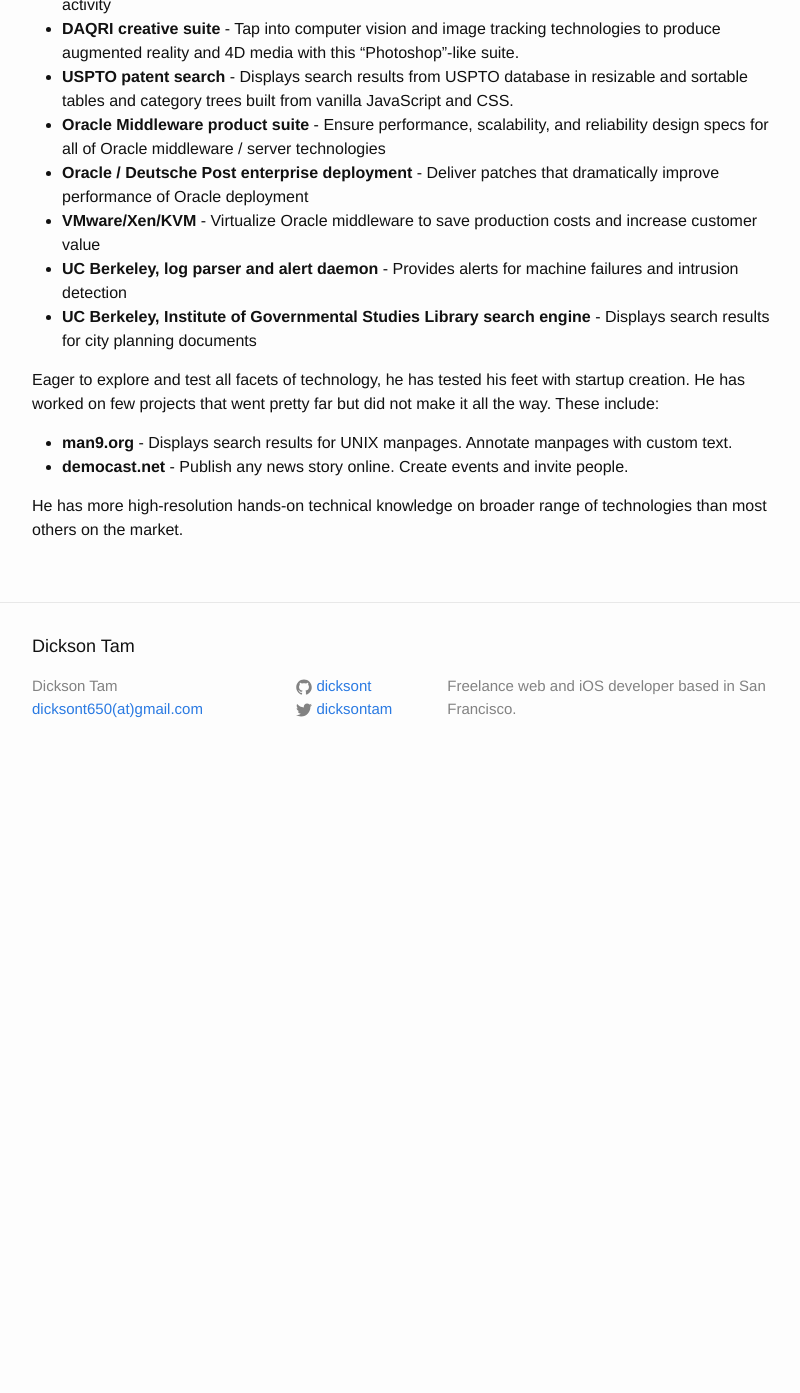
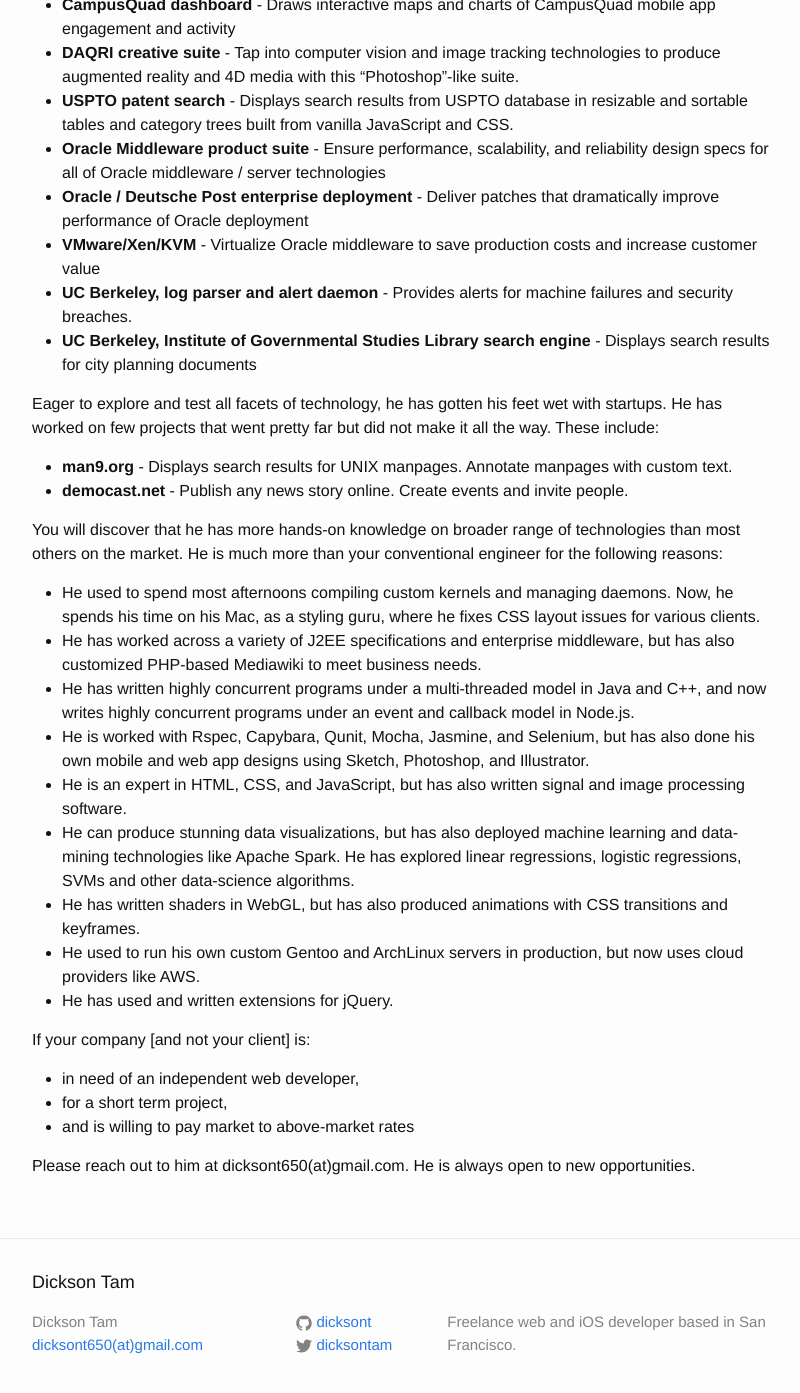
Before and after one commit to dicksont/dicksont.github.io, a Jekyll site: the page built from about.md, in a window 1280 px wide and 1400 px high, scrolled down 417 px. Shown: the top 1393 px of the window, without its empty margins (238-1038 px from the left). Built offline with Jekyll 4.4.1, drawn with Linux system fonts in a browser that asks for light colours; before the commit the page ends 1197 px from its top, so only the background shows below that; some of the changed text lies outside the part shown.

Commit message:
Updated About page.

```diff
--- a/about.md
+++ b/about.md
@@ -4,7 +4,7 @@ title: About
 permalink: /about/
 ---
 
-Dickson is an independent web developer based out of [San Francisco](https://www.google.com/maps/place/San+Francisco,+CA/@37.7577,-122.4376,12z/data=!3m1!4b1!4m2!3m1!1s0x80859a6d00690021:0x4a501367f076adff). With over 10 years experience in the industry, he has been involved more projects, worked with more organizations, touched more technologies and delivered more results than many other.
+Dickson is an independent web developer based out of San Francisco. He is a Bay Area native, who graduated with an Electrical Engineering and Computer Science degree from UC Berkeley. With over 10 years experience in the industry, he has been involved more projects, worked with more organizations, touched more technologies and delivered more results than other engineers.
 
 Select projects that he has worked on include:
 
@@ -12,19 +12,37 @@ Select projects that he has worked on include:
 - **[sflobby.org](http://sflobby.org/)** - Visualizes lobby activity within the San Francisco municipal government
 - **[unbase.net](http://unbase.net/)** - Hash and unhash strings with a variety of cryptographic algorithms
 - **Livescribe web player** - Renders Livescribe media and audio embedded within LiveScribe PDF via web APIs
-- **CampusQuad dashboard** - Draws maps and charts of CampusQuad mobile app engagement and activity
+- **CampusQuad dashboard** - Draws interactive maps and charts of CampusQuad mobile app engagement and activity
 - **DAQRI creative suite** - Tap into computer vision and image tracking technologies to produce augmented reality and 4D media with this "Photoshop"-like suite.
 - **USPTO patent search** - Displays search results from USPTO database in resizable and sortable tables and category trees built from vanilla JavaScript and CSS.
 - **Oracle Middleware product suite** - Ensure performance, scalability, and reliability design specs for all of Oracle middleware / server technologies
 - **Oracle / Deutsche Post enterprise deployment** - Deliver patches that dramatically improve performance of Oracle deployment
 - **VMware/Xen/KVM** - Virtualize Oracle middleware to save production costs and increase customer value
-- **UC Berkeley, log parser and alert daemon** - Provides alerts for machine failures and intrusion detection
+- **UC Berkeley, log parser and alert daemon** - Provides alerts for machine failures and security breaches.
 - **UC Berkeley, Institute of Governmental Studies Library search engine** - Displays search results for city planning documents
 
 
-Eager to explore and test all facets of technology, he has tested his feet with startup creation. He has worked on few projects that went pretty far but did not make it all the way. These include:
+Eager to explore and test all facets of technology, he has gotten his feet wet with startups. He has worked on few projects that went pretty far but did not make it all the way. These include:
 
 - **man9.org** - Displays search results for UNIX manpages. Annotate manpages with custom text.
 - **democast.net** - Publish any news story online. Create events and invite people.
 
-He has more high-resolution hands-on technical knowledge on broader range of technologies than most others on the market.
+You will discover that he has more hands-on knowledge on broader range of technologies than most others on the market. He is much more than your conventional engineer for the following reasons:
+
+- He used to spend most afternoons compiling custom kernels and managing daemons. Now, he spends his time on his Mac, as a styling guru, where he fixes CSS layout issues for various clients.
+- He has worked across a variety of J2EE specifications and enterprise middleware, but has also customized PHP-based Mediawiki to meet business needs.
+- He has written highly concurrent programs under a multi-threaded model in Java and C++, and now writes highly concurrent programs under an event and callback model in Node.js.
+- He is worked with Rspec, Capybara, Qunit, Mocha, Jasmine, and Selenium, but has also done his own mobile and web app designs using Sketch, Photoshop, and Illustrator.
+- He is an expert in HTML, CSS, and JavaScript, but has also written  signal and image processing software.
+- He can produce stunning data visualizations, but has also deployed machine learning and data-mining technologies like Apache Spark. He has explored linear regressions, logistic regressions, SVMs and other data-science algorithms.
+- He has written shaders in WebGL, but has also produced animations with CSS transitions and keyframes.
+- He used to run his own custom Gentoo and ArchLinux servers in production, but now uses cloud providers like AWS.
+- He has used and written extensions for jQuery.
+
+If your company [and not your client] is:
+
+- in need of an independent web developer,
+- for a short term project,
+- and is willing to pay market to above-market rates
+
+Please reach out to him at dicksont650(at)gmail.com. He is always open to new opportunities.
```
